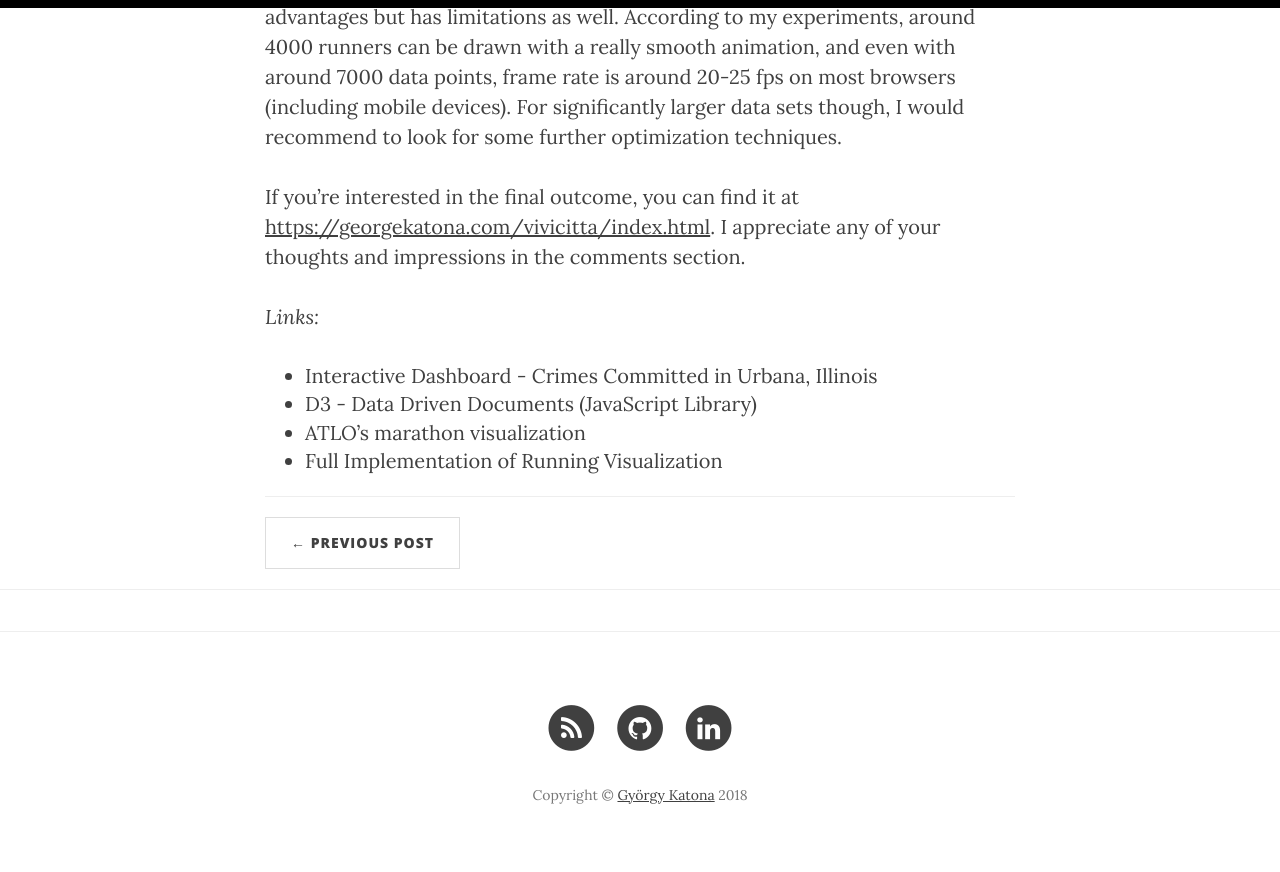
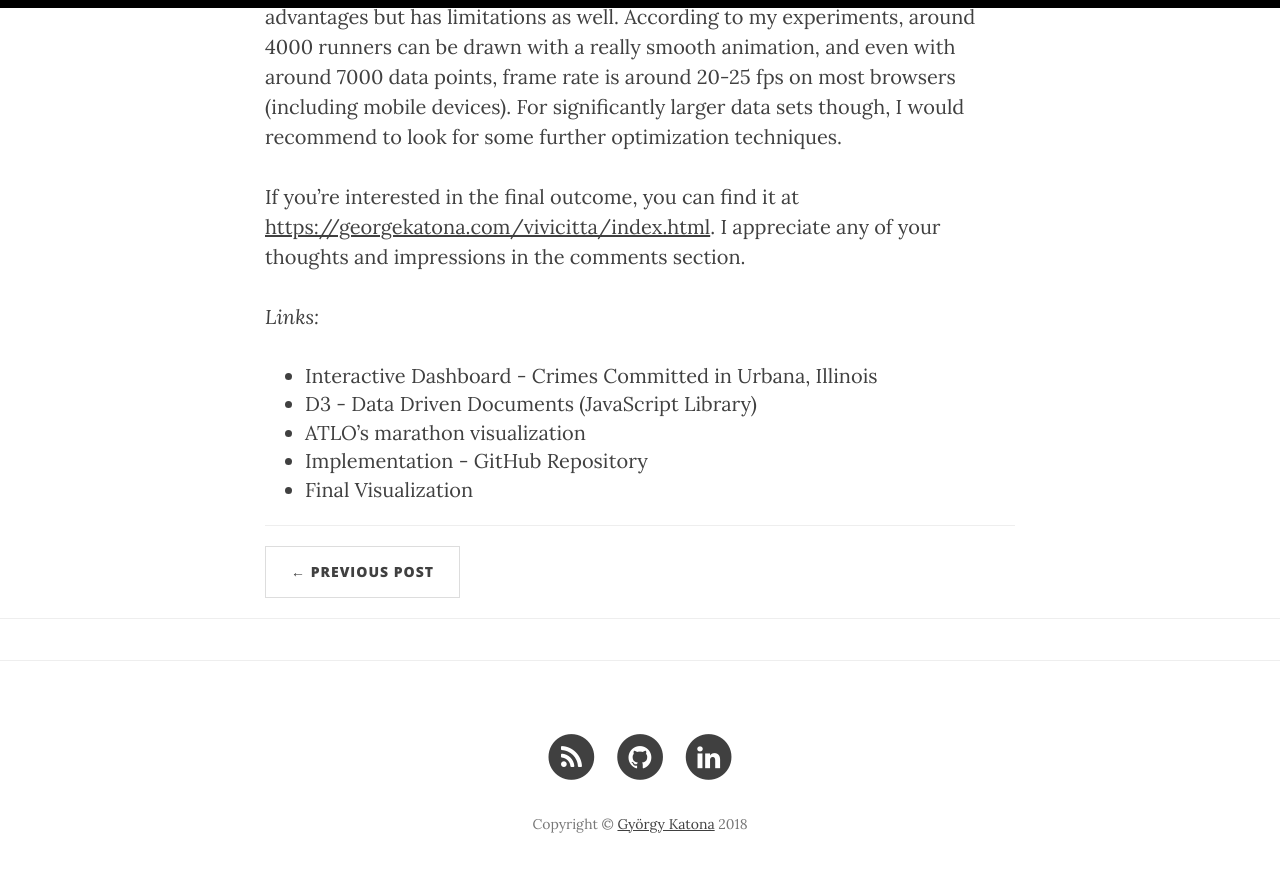
Before and after one commit to georgekatona/georgekatona.github.io, a Jekyll site: the page built from _posts/2019-04-04-Dynamic-Running-Data-Visualization.markdown, in a window 1280 px wide and 900 px high, scrolled down 5486 px. Shown: the top 872 px of the window. Built offline with Jekyll 4.4.1, drawn with Linux system fonts in a browser that asks for light colours; nearby versions of some CDN libraries; comment, search, counter and statistics services are not loaded.

Commit message:
Add links

```diff
--- a/_posts/2019-04-04-Dynamic-Running-Data-Visualization.markdown
+++ b/_posts/2019-04-04-Dynamic-Running-Data-Visualization.markdown
@@ -133,4 +133,5 @@ If you're interested in the final outcome, you can find it at [https://georgekat
 - [Interactive Dashboard - Crimes Committed in Urbana, Illinois ](https://georgekatona.com/urbana-crimes/index.html)
 - [D3 - Data Driven Documents (JavaScript Library)](https://d3js.org/)
 - [ATLO's marathon visualization](https://atlo.team/spar-budapest-maraton/?fbclid=IwAR3MlxaCr2Rt1OYC-QmUUxNyGiALdLOfUaVGR87Bn35uXHmfcNLD6Jd_70s)
-- [Full Implementation of Running Visualization](https://github.com/georgekatona/RunningVis)
+- [Implementation - GitHub Repository](https://github.com/georgekatona/RunningVis)
+- [Final Visualization](https://georgekatona.com/vivicitta/index.html)
```
